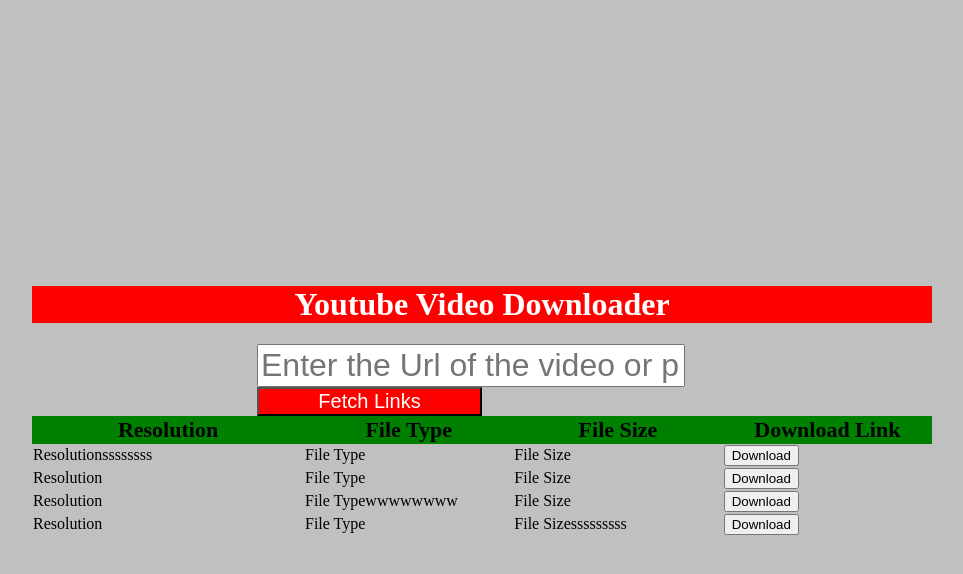
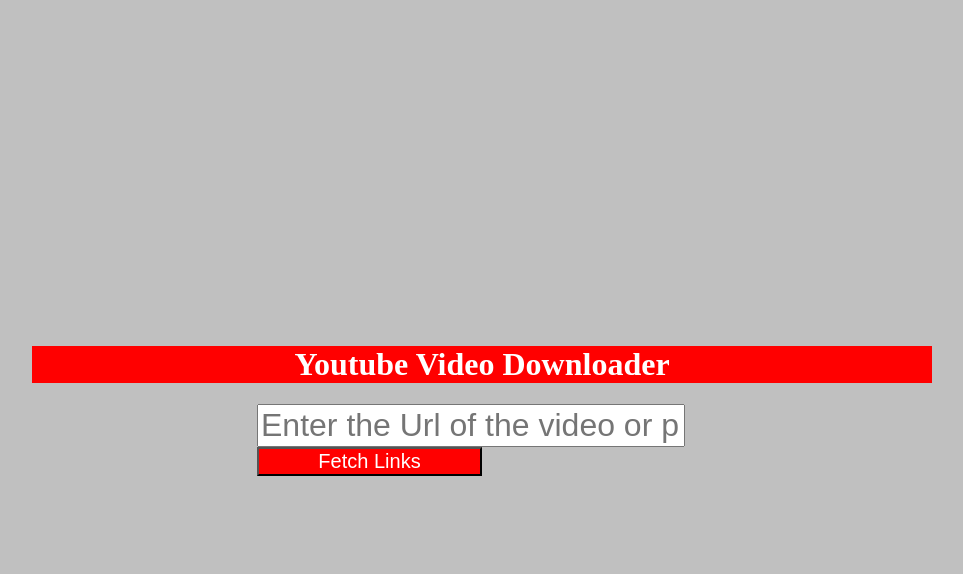
Before and after one commit to Gfadebayo/YouTube, a Django app: page / in a window 1280 px wide. Shown: the top 574 px of the page, without its empty margins (158-1121 px from the left). Run offline with Django 3.2, Linux system fonts and the light colour scheme.

Commit message:
Added requirement.txt

```diff
--- a/downloader/templates/downloader/home.html
+++ b/downloader/templates/downloader/home.html
@@ -22,41 +22,4 @@
   <input class="submit" type="submit" name="" value="Fetch Links">
     </form>
 </div>
-
-<table>
-  <thead>
-    <tr>
-      <th> Resolution </th>
-      <th> File Type </th>
-      <th> File Size </th>
-      <th> Download Link </th>
-    </tr>
-  </thead>
-  <tbody>
-<tr>
-  <td>Resolutionssssssss</td>
-  <td>File Type</td>
-  <td>File Size</td>
-  <td><a href="{{ wrapper.stream.url }}"><button type="button" name="button">Download</button></a></td>
-</tr>
-<tr>
-  <td>Resolution</td>
-  <td>File Type</td>
-  <td>File Size</td>
-  <td><a href="{{ wrapper.stream.url }}"><button type="button" name="button">Download</button></a></td>
-</tr>
-<tr>
-  <td>Resolution</td>
-  <td>File Typewwwwwwww</td>
-  <td>File Size</td>
-  <td><a href="{{ wrapper.stream.url }}"><button type="button" name="button">Download</button></a></td>
-</tr>
-<tr>
-  <td>Resolution</td>
-  <td>File Type</td>
-  <td>File Sizesssssssss</td>
-  <td><a href="{{ wrapper.stream.url }}"><button type="button" name="button">Download</button></a></td>
-</tr>
-  </tbody>
-</table>
 {% endblock%}
```
Also changed, not shown: requirements.txt (added, +39 -0 lines).
